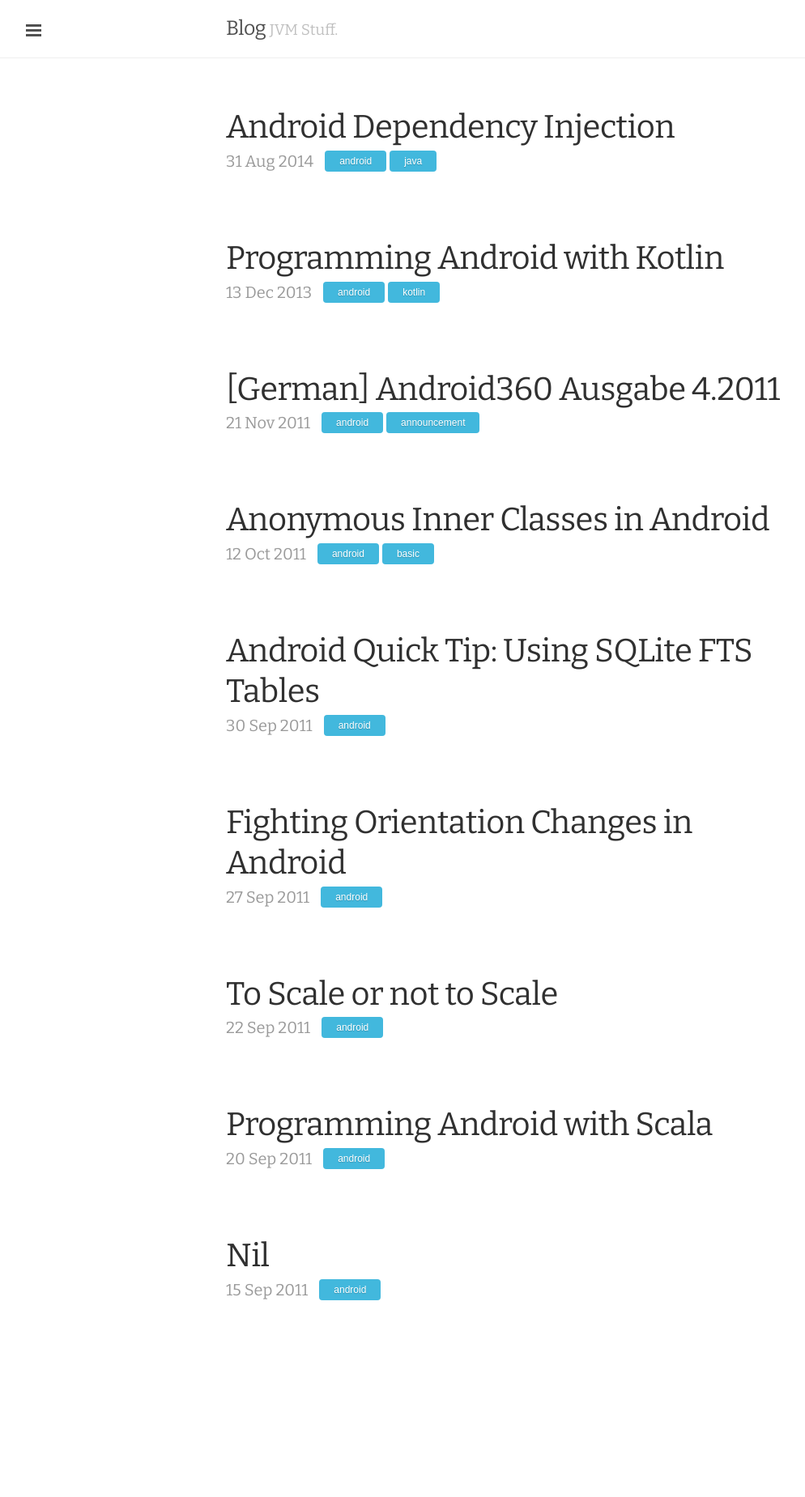
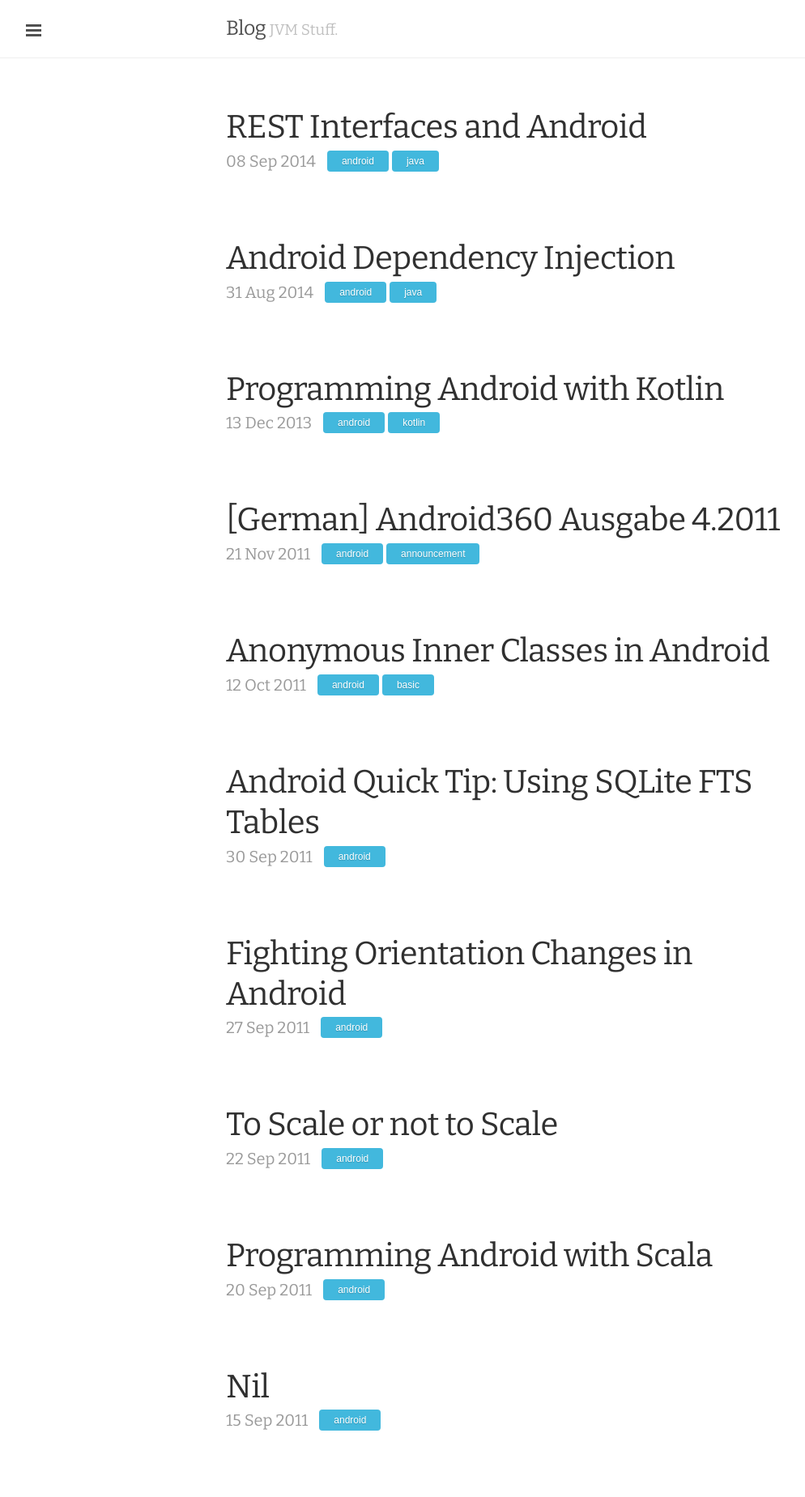
Before and after one commit to andresteingress/andresteingress.github.io, a Jekyll site: the page categories/android/index.html, which Jekyll copies as it is, in a window 1280 px wide. Shown: the whole page at 81% size, without its empty margins (1-995 px from the left). Built offline with Jekyll 4.4.1, drawn with Linux system fonts in a browser that asks for light colours; Markdown is read by kramdown in place of the engine named in the settings; comment, search, counter and statistics services are not loaded; before the commit the page ends 1688 px from its top, so only the background shows below that.

Commit message:
fixed title for retrofit article

```diff
--- a/categories/android/index.html
+++ b/categories/android/index.html
@@ -148,88 +148,6 @@
 
 
 
-
-
-
-
-
-
-
-
-
-
-
-
-
-
-
-
-
-
-
-
-
-
-
-
-
-
-
-
-
-
-
-
-
-
-
-
-
-
-
-
-
-
-
-
-
-
-
-
-
-
-
-
-
-
-
-
-
-
-
-
-
-
-
-
-
-
-
-
-
-
-
-
-
-
-
-
-
-
-
-
-
-
     <div class="sidebar-nav-item">Social</div>
     <a class="sidebar-nav-item" href="https://www.twitter.com/asteingr"><i class="fa fa-twitter fa-fw"></i> Twitter</a>
     <a class="sidebar-nav-item" href="https://github.com/andresteingress"><i class="fa fa-github-square fa-fw"></i> GitHub</a>
@@ -258,6 +176,24 @@
       <div class="container content">
         <div class="posts">
 
+
+	<div class="post">
+	    <h1 class="post-title">
+	      <a href="/2014/09/08/android-rest-retrofit">
+	        REST Interfaces and Android
+	      </a>
+	    </h1>
+
+	    <div class="post-date">
+      		<span class="post-date-text">08 Sep 2014</span>
+
+
+	          <button class="button-xsmall button-blue pure-button category">android</button>
+
+	          <button class="button-xsmall button-blue pure-button category">java</button>
+
+		</div>
+	</div>
 
 	<div class="post">
 	    <h1 class="post-title">
```
Also changed, not shown: _posts/2014-09-08-android-rest-retrofit.md (+1 -0 lines).
